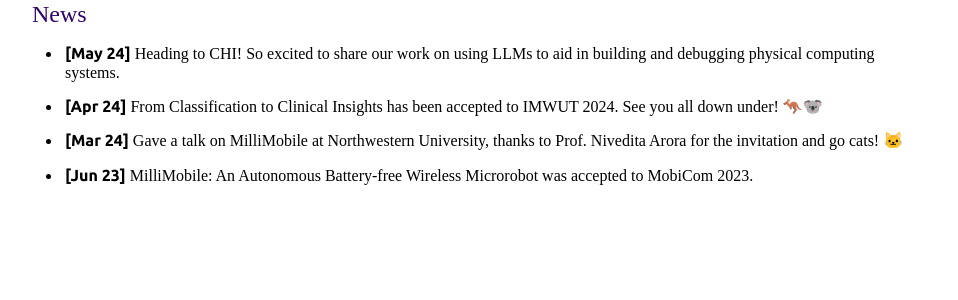
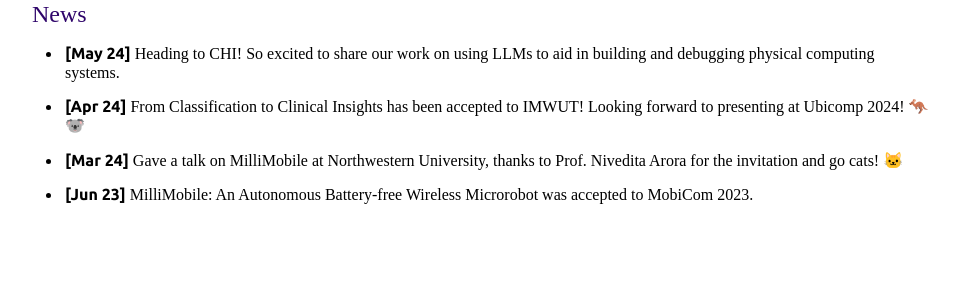
Before and after one commit to zenglhardt/zenglhardt.github.io, a Jekyll site: the page built from news/index.html, in a window 1280 px wide. Shown: the top 300 px of the page, without its empty margins (158-1116 px from the left). Built offline with Jekyll 4.4.1, drawn with Linux system fonts in a browser that asks for light colours; some web fonts are replaced.

Commit message:
imwut tagline update

```diff
--- a/_data/news.yml
+++ b/_data/news.yml
@@ -1,5 +1,5 @@
 - date: 2024-4-4
-  blurb: "From Classification to Clinical Insights has been accepted to IMWUT 2024. See you all down under! 🦘🐨"
+  blurb: "From Classification to Clinical Insights has been accepted to IMWUT! Looking forward to presenting at Ubicomp 2024! 🦘🐨"
   url:
 
 - date: 2024-5-4
```
